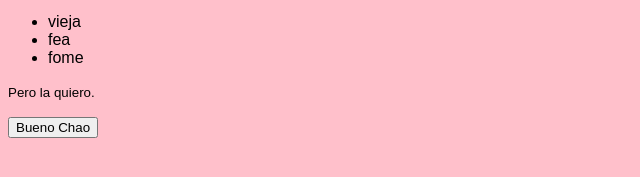
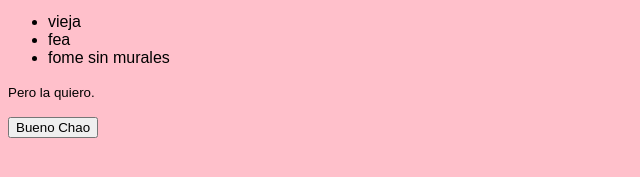
Before and after one commit to maryoriem/Intro-Programacion, a plain HTML site: page index.html in a window 1280 px wide. Shown: the part 499-676 px from the top of the page, 0-640 px from the left. Drawn offline with Linux system fonts and the light colour scheme.

Commit message:
Update index.html

```diff
--- a/index.html
+++ b/index.html
@@ -31,7 +31,7 @@
         <ul>
             <li>vieja</li>
             <li>fea</li>
-            <li>fome</li>
+            <li>fome sin murales</li>
         </ul>
         <p><small>Pero la quiero.</small> </p>
         <button onclick= "despedida()"> Bueno Chao</button>
```
